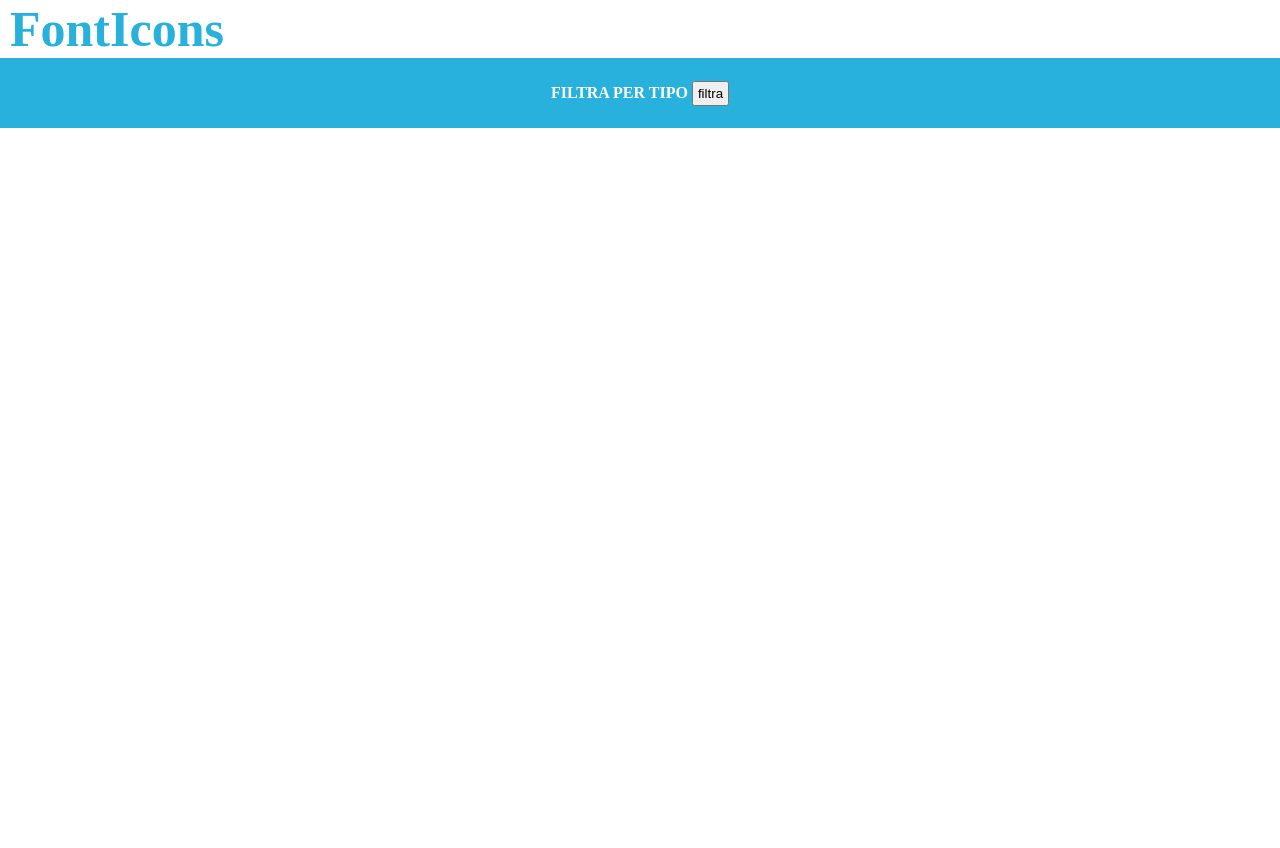
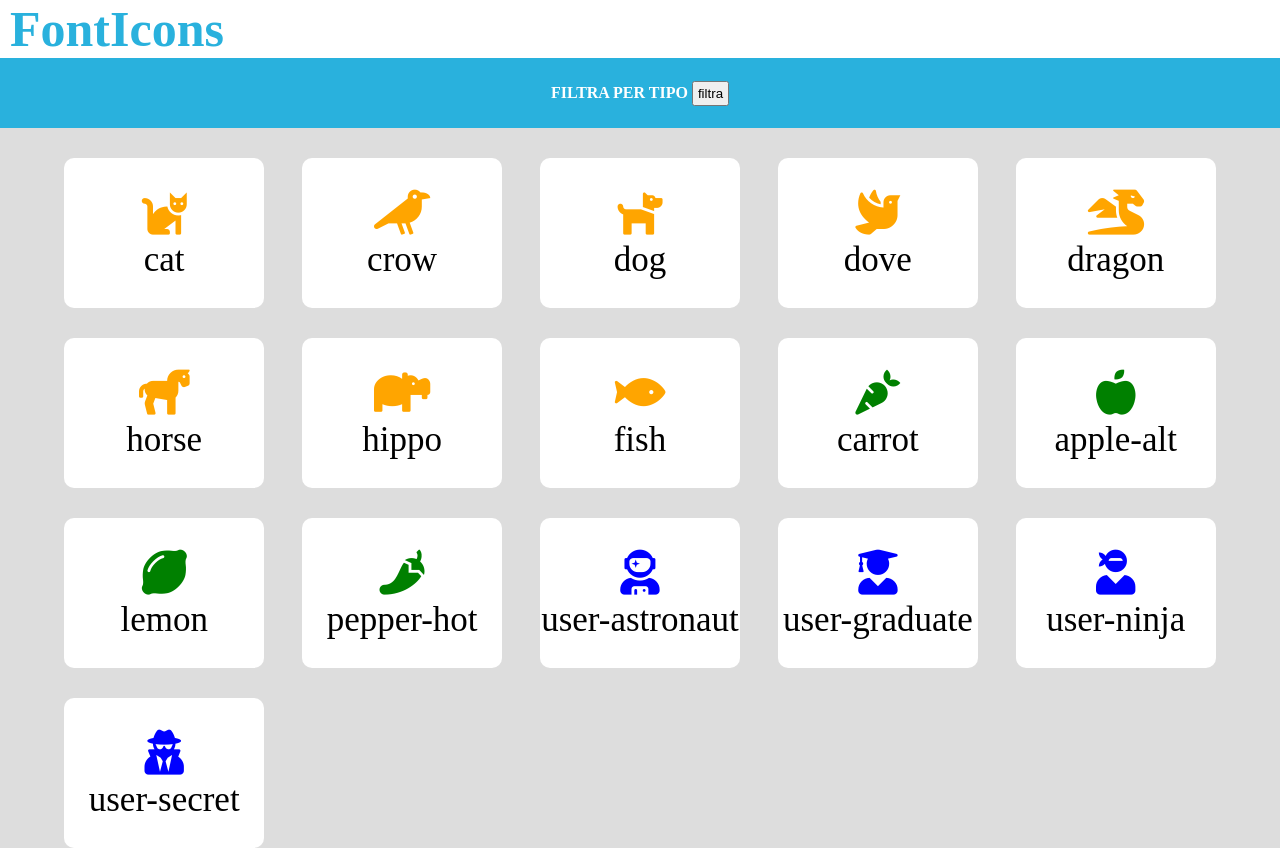
Before and after one commit to Giuseppe0197/js-es6-icons, a plain HTML site: page index.html in a window 1280 px wide. Before the commit the page ends 800 px from the top, so only its background shows below. Drawn offline with Linux system fonts and the light colour scheme.

Commit message:
stampa icone più colori

```diff
--- a/css/style.css
+++ b/css/style.css
@@ -45,8 +45,8 @@ header h1 {
 
 .containerIcons {
     background-color: white;
-    height: 200px;
-    width: calc(100% / 5 - 10px);
+    height: 150px;
+    width: calc(100% / 5 - 30px);
     margin-top: 30px;
     border-radius: 10px;
 }
@@ -55,9 +55,21 @@ header h1 {
     text-align: center;
     vertical-align: middle;
     font-size: 45px;
-    margin-top: 50px;
+    margin-top: 30px;
 }
 
 .iconDescription {
     font-size: 35px;
 }
+
+.orange {
+    color: orange;
+}
+
+.green {
+    color: green;
+}
+
+.blue {
+    color: blue;
+}
--- a/data.js
+++ b/data.js
@@ -120,10 +120,42 @@ Ciascuna icona ha una proprietà “color”: utilizzare questa proprietà per v
 
 /* creiamo una variabile per poter stampare gli elementi in pagina */
 
+const containerDiv = document.querySelector(".container");
+
+/* creiamo una variabile vota per far contenere gli elementi */
+
+let elementCreation = "";
+
 /* andiamo a creare un ciclo per poter stampare in pagina tutti gli elementi desiderati */
 
-/* andiamo a creare la struttura di ogni elemento */
+iconsPage.forEach((element) => {
 
-/* aggiungiamo le varie key per poter stampare ogni elemento diverso */
+	/* andiamo a creare la struttura di ogni elemento */
+
+	/* aggiungiamo le varie key per poter stampare ogni elemento diverso */
+
+	/* aggiungiamo anche la classe del colore, che poi andrà cambiata dal css in base all'elemento che ha la classe di un determinato colore */
+
+	elementCreation = `
+	<div class="containerIcons">
+
+		<div class="icon">
+
+			<i class="${element.family} ${element.prefix}${element.name} ${element.color}"></i>
+
+			<div class="iconDescription">
+
+				<span>${element.name}</span>
+
+			</div>
+
+		</div>
+
+	</div>
+	`
+
+	containerDiv.innerHTML += elementCreation;
+
+});
 
 /* andiamo a cambiare il colore in base all'elemento stampato */
```
